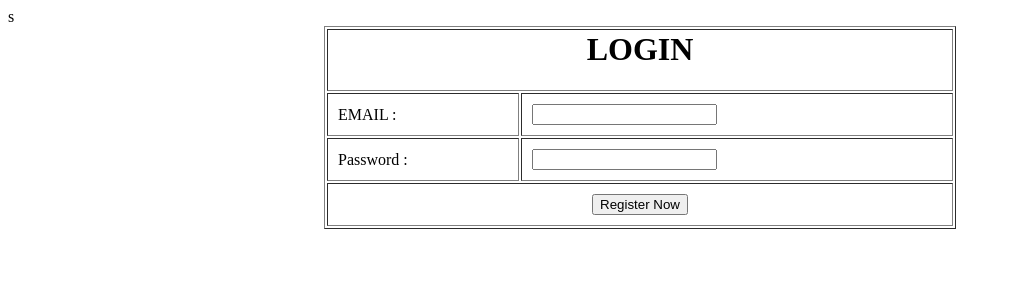
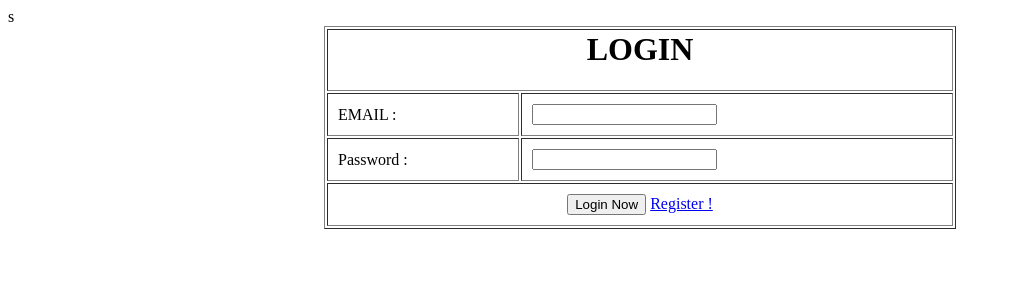
Before and after one commit to ansariabul01/diamnow, a PHP site: page /login.php in a window 1280 px wide. Shown: the top 300 px of the page, without its empty margins (0-1011 px from the left). Run offline with PHP 8.4, Linux system fonts and the light colour scheme.

Commit message:
some changes

```diff
--- a/login.php
+++ b/login.php
@@ -15,7 +15,7 @@ s<html>
             ?>
             <tr>
                 <td colspan="2" align="center">
-                    <h2>User Already Exists Please Login</h2>
+                    <h2>User Not Found</h2>
                 </td>
             </tr>
             <?php
@@ -37,7 +37,8 @@ s<html>
             </tr>
             <tr>
                 <td  style="padding: 10px"  colspan="2" align="center">
-                    <input type="submit" name="btnSubmit" value="Register Now">
+                    <input type="submit" name="btnSubmit" value="Login Now">
+                    <a href="register.php">Register !</a>
                 </td>
             </tr>
             </form>
```
